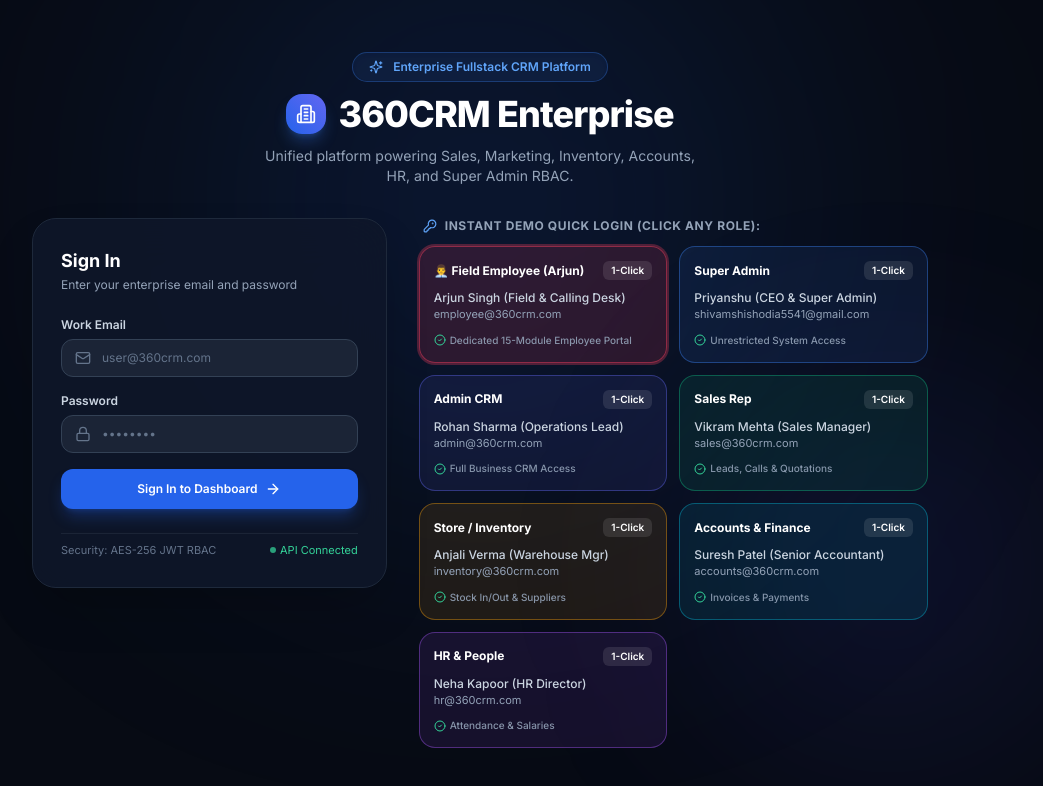
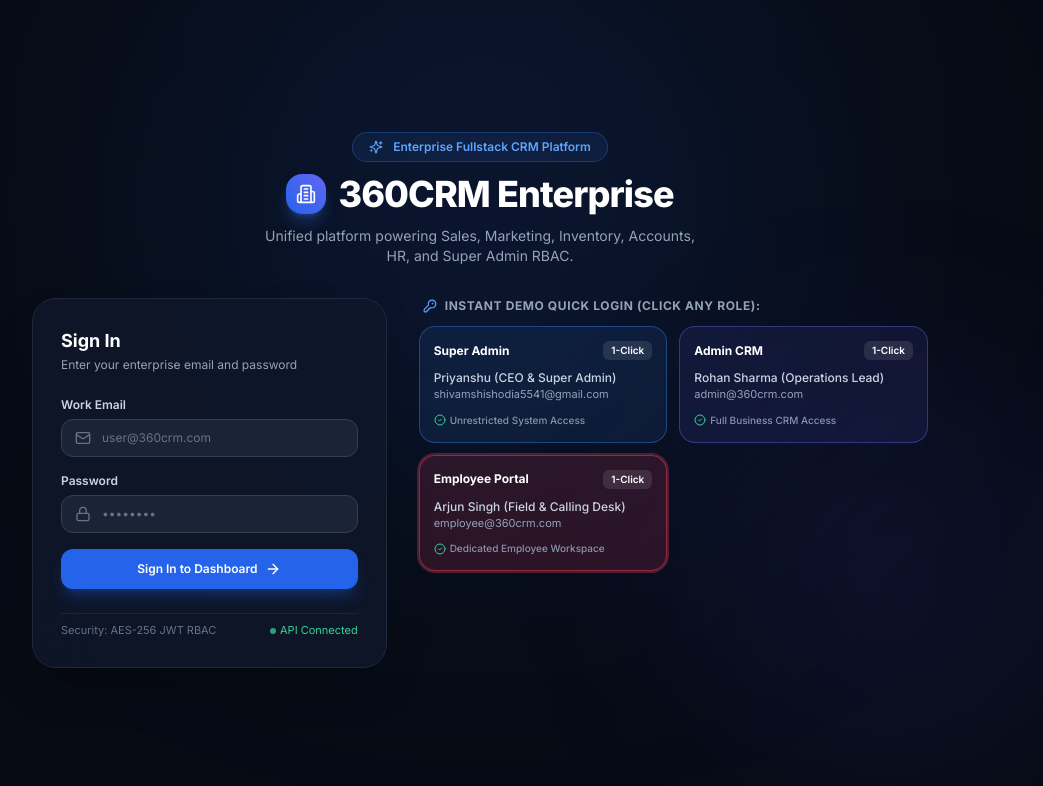
Before and after one commit to Shivam55-bit/360crm_shiv, a React (Vite) app: page / in a window 1280 px wide. Shown: the top 786 px of the page, without its empty margins (160-1203 px from the left). Built offline with nearby package versions, Linux system fonts and the light colour scheme; no server answers.

Commit message:
Keep only Super Admin, Admin CRM, and Employee login demo accounts

```diff
--- a/src/components/LoginPage.tsx
+++ b/src/components/LoginPage.tsx
@@ -22,14 +22,6 @@ export const LoginPage: React.FC = () => {
 
   const demoAccounts: LoginAccount[] = [
     {
-      role: '👨‍💼 Field Employee (Arjun)',
-      email: 'employee@360crm.com',
-      password: 'admin123',
-      name: 'Arjun Singh (Field & Calling Desk)',
-      badge: 'Dedicated 15-Module Employee Portal',
-      color: 'border-rose-500/50 bg-rose-500/15 hover:bg-rose-500/25 text-rose-300 ring-2 ring-rose-500/30',
-    },
-    {
       role: 'Super Admin',
       email: 'shivamshishodia5541@gmail.com',
       password: 'shivamshishodia5541@gmail.com',
@@ -46,36 +38,12 @@ export const LoginPage: React.FC = () => {
       color: 'border-indigo-500/40 bg-indigo-500/10 hover:bg-indigo-500/20 text-indigo-300',
     },
     {
-      role: 'Sales Rep',
-      email: 'sales@360crm.com',
+      role: 'Employee Portal',
+      email: 'employee@360crm.com',
       password: 'admin123',
-      name: 'Vikram Mehta (Sales Manager)',
-      badge: 'Leads, Calls & Quotations',
-      color: 'border-emerald-500/40 bg-emerald-500/10 hover:bg-emerald-500/20 text-emerald-300',
-    },
-    {
-      role: 'Store / Inventory',
-      email: 'inventory@360crm.com',
-      password: 'admin123',
-      name: 'Anjali Verma (Warehouse Mgr)',
-      badge: 'Stock In/Out & Suppliers',
-      color: 'border-amber-500/40 bg-amber-500/10 hover:bg-amber-500/20 text-amber-300',
-    },
-    {
-      role: 'Accounts & Finance',
-      email: 'accounts@360crm.com',
-      password: 'admin123',
-      name: 'Suresh Patel (Senior Accountant)',
-      badge: 'Invoices & Payments',
-      color: 'border-cyan-500/40 bg-cyan-500/10 hover:bg-cyan-500/20 text-cyan-300',
-    },
-    {
-      role: 'HR & People',
-      email: 'hr@360crm.com',
-      password: 'admin123',
-      name: 'Neha Kapoor (HR Director)',
-      badge: 'Attendance & Salaries',
-      color: 'border-purple-500/40 bg-purple-500/10 hover:bg-purple-500/20 text-purple-300',
+      name: 'Arjun Singh (Field & Calling Desk)',
+      badge: 'Dedicated Employee Workspace',
+      color: 'border-rose-500/50 bg-rose-500/15 hover:bg-rose-500/25 text-rose-300 ring-2 ring-rose-500/30',
     },
   ];
 
@@ -87,12 +55,15 @@ export const LoginPage: React.FC = () => {
         setEnabledLoginEmails(enabledEmails);
         const knownEmails = new Set(demoAccounts.map(account => account.email.toLowerCase()));
         const dynamicAccounts: LoginAccount[] = res.data
-          .filter((account: { email: string }) => !knownEmails.has(account.email.toLowerCase()))
+          .filter((account: { email: string; role: string }) =>
+            !knownEmails.has(account.email.toLowerCase()) &&
+            ['SUPER_ADMIN', 'ADMIN', 'EMPLOYEE'].includes(account.role?.toUpperCase())
+          )
           .map((account: { name: string; email: string; role: string }) => ({
             role: account.role,
             email: account.email,
             name: account.name,
-            badge: 'Admin Access Portal',
+            badge: 'Portal Access',
             color: 'border-slate-500/50 bg-slate-500/10 hover:bg-slate-500/20 text-slate-300'
           }));
         setDynamicLoginAccounts(dynamicAccounts);
```
